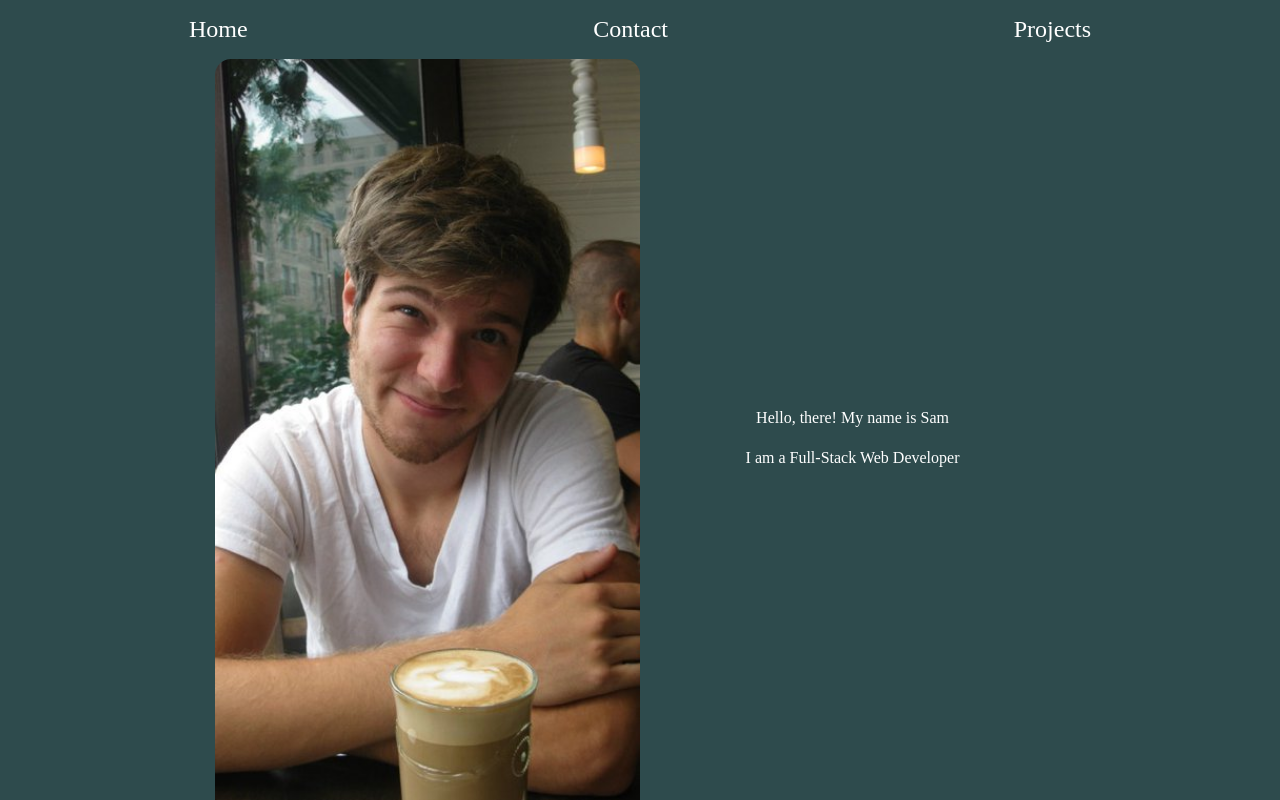
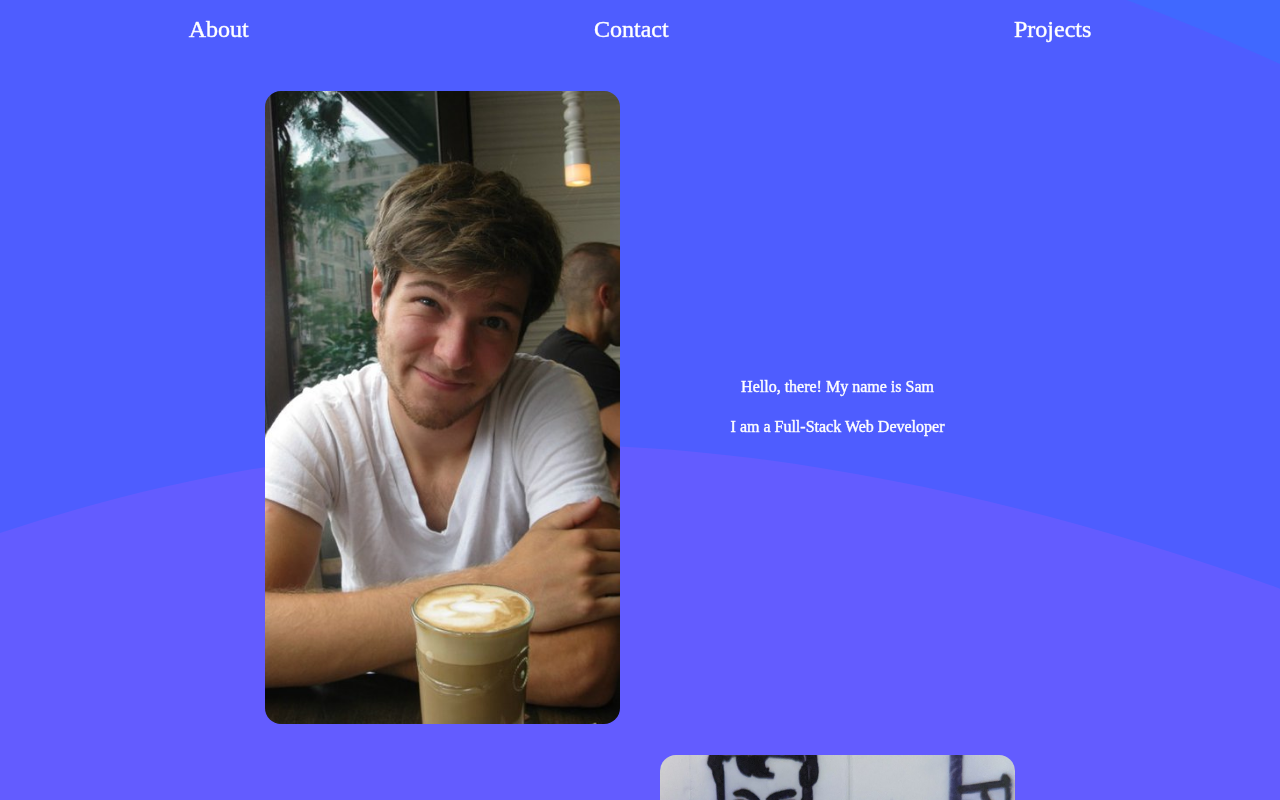
Before and after one commit to TheFivePips/Personal-Portfolio, a React (Create React App) app: page / in a window 1280 px wide. Shown: the top 800 px of the page. Built offline with nearby package versions, Linux system fonts and the light colour scheme.

Commit message:
made and styled the about page. probably still needs work but it looks decent

```diff
--- a/public/index.html
+++ b/public/index.html
@@ -15,6 +15,9 @@
       user's mobile device or desktop. See https://developers.google.com/web/fundamentals/web-app-manifest/
     -->
     <link rel="manifest" href="%PUBLIC_URL%/manifest.json" />
+
+    <link rel="stylesheet" href="https://cdn.jsdelivr.net/gh/devicons/devicon@v2.15.1/devicon.min.css">
+
     <!--
       Notice the use of %PUBLIC_URL% in the tags above.
       It will be replaced with the URL of the `public` folder during the build.
--- a/src/App.css
+++ b/src/App.css
@@ -1,6 +1,16 @@
+
+
+
 *{
-    background-color: rgb(46, 75, 77);
+    /* background-color: rgb(49, 80, 82); */
     color: white;
     padding: 0;
     margin: 0;
+    -webkit-text-stroke: 0.5px white;
+    ;
 }
+body{
+
+    background: no-repeat url('./assets/background.svg');
+    background-size: cover;
+}
--- a/src/App.js
+++ b/src/App.js
@@ -1,5 +1,5 @@
 import { BrowserRouter, Routes, Route } from "react-router-dom";
-import Home from "./pages/Home";
+import About from "./pages/About";
 import Contact from "./pages/Contact";
 import Projects from "./pages/Projects";
 import "../src/App.css"
@@ -8,7 +8,7 @@ function App() {
   return (
     <BrowserRouter>
       <Routes>
-        <Route path="/" element={<Home />} />
+        <Route path="/" element={<About />} />
         <Route path="/contact" element={<Contact />} />
         <Route path="/projects" element={<Projects />} />
       </Routes>
--- a/src/comonents/Nav.js
+++ b/src/comonents/Nav.js
@@ -17,6 +17,7 @@ const Nav = () => {
   font-wieght: bold;
   text-decoration: none;
   color: white;
+  transition: color 0.3s ease-in-out;
   &:hover {
     color:pink;
   }
@@ -24,7 +25,7 @@ const Nav = () => {
   return (
     <Header>
       <Nav>
-        <StyledLink to="/">Home</StyledLink>
+        <StyledLink to="/">About</StyledLink>
         <StyledLink to="/contact">Contact</StyledLink>
         <StyledLink to="/projects">Projects</StyledLink>
       </Nav>
--- /dev/null
+++ b/src/comonents/TechStack.js
@@ -0,0 +1,87 @@
+import React from 'react';
+import styled from 'styled-components';
+
+const TechStack = () => {
+
+  const StackContainer = styled.div`
+    width: 80vw;
+    display: flex;
+    align-items: center;
+    justify-content: space-around;
+    margin: 1rem;
+  `;
+  const IconContainer = styled.div`
+    display: flex;
+    flex-direction: column;
+    margin 4rem;
+    text-align: center;
+    width: 5rem;
+  `;
+ const styles ={
+  fontSize: "4rem",
+  margin: "0.5rem"
+ }
+
+  return (
+    <StackContainer>
+      <div className="col-1">
+        <IconContainer>
+          <i class="devicon-html5-plain colored" style={styles}></i>
+          <span>HTML5</span>
+        </IconContainer>
+        <IconContainer>
+          <i class="devicon-css3-plain colored" style={styles}></i>
+          <span>CSS</span>
+        </IconContainer>
+        <IconContainer>
+          <i class="devicon-javascript-plain colored" style={styles}></i>
+          <span>JavaScript</span>
+        </IconContainer>
+      </div>
+      <div className="col-2">
+        <IconContainer>
+          <i class="devicon-react-original colored" style={styles}></i>
+          <span>React</span>
+        </IconContainer>
+        <IconContainer>
+          <i class="devicon-express-original" style={styles}></i>
+          <span>Express</span>
+        </IconContainer>
+        <IconContainer>
+          <i class="devicon-mongodb-plain colored" style={styles}></i>
+          <span>MongoDB</span>
+        </IconContainer>
+      </div>
+      <div className="col-3">
+        <IconContainer>
+          <i class="devicon-nodejs-plain colored" style={styles}></i>
+          <span>Node</span>
+        </IconContainer>
+        <IconContainer>
+          <i class="devicon-git-plain colored" style={styles}></i>
+          <span>Git</span>
+        </IconContainer>
+        <IconContainer>
+          <i class="devicon-github-original colored" style={styles}></i>
+          <span>Github</span>
+        </IconContainer>
+      </div>
+      <div className="col-4">
+        <IconContainer>
+          <i class="devicon-sass-original colored" style={styles}></i>
+          <span>Sass</span>
+        </IconContainer>
+        <IconContainer>
+          <i class="devicon-npm-original-wordmark colored" style={styles}></i>
+          <span>NPM</span>
+        </IconContainer>
+        <IconContainer>
+          <i class="devicon-webpack-plain colored" style={styles}></i>
+          <span>Webpack</span>
+        </IconContainer>
+      </div>
+    </StackContainer>
+  );
+}
+
+export default TechStack;
--- /dev/null
+++ b/src/pages/About.js
@@ -0,0 +1,109 @@
+import React from "react";
+import { Link } from "react-router-dom";
+import Nav from "../comonents/Nav";
+import Coffee from "../assets/coffee.jpg"
+import Paramedic from '../assets/paramedic.jpg'
+import MeowWolf from '../assets/meowwolf.jpg'
+import styled, {keyframes} from "styled-components";
+import TechStack from "../comonents/TechStack";
+
+
+const About = () => {
+
+
+
+  const fadein = keyframes`
+    0% {
+    opacity: 0;
+  }
+  100% {
+    opacity: 1;
+  }
+  `
+  const Page = styled.div`
+
+
+  `;
+  const Section = styled.section`
+    max-width: 750px;
+    max-height 600px;
+    display: grid;
+    grid-template-rows: 1fr;
+    grid-template-columns: 1fr 1fr;
+    grid-gap: 2.5rem;
+    // border: 1px solid black;
+    margin: 0 auto;
+    padding: 2rem 0px;
+    align-items: center;
+    justify-content: center;
+    position: relative;
+
+  `;
+  const PPicture = styled.img`
+    height: 100%;
+    width: 100%;
+    border-radius: 1rem;
+    animation: ${fadein} 2s;
+
+  `;
+  const Para = styled.p`
+    line-height: 2.5rem;
+    text-align: center;
+    margin: 2rem;
+    animation: ${fadein} 2s;
+  `;
+
+
+  return (
+    <Page>
+      <Nav />
+      <Section>
+        <PPicture src={Coffee} alt="picture of me" />
+        <Para>
+          Hello, there! My name is Sam <br />I am a Full-Stack Web Developer
+        </Para>
+      </Section>
+      <Section>
+        <Para>
+          I used to be a Paramedic <br />
+          But I taught myself how to code
+          <br />
+          <sub>(this used to be one of my badges)</sub>
+        </Para>
+        <PPicture src={Paramedic} alt="My old badge" />
+      </Section>
+      <section
+        style={{
+          display: "flex",
+          flexDirection: "column",
+          justifyContent: "center",
+          alignItems: "center",
+        }}
+      >
+        <PPicture
+          src={MeowWolf}
+          alt="me at meow wolf"
+          style={{ width: "80vw", margin: "2rem" }}
+        />
+        <Para>
+          I have spent almost two years teaching myself how to build web
+          applications. <br />
+          <br />
+          Coming from an emergency medicine background is a drastic change in
+          pace,
+          <br /> but as a life-long-learner,
+          <br /> the world of programming offers endless intellectual curiosity
+          and exploration. <br />
+          <br />
+          Here are some of the technologies I am now proficient with:
+        </Para>
+        <TechStack />
+        <br />
+        And I am learning more everyday! Checkout my recent work{" "}
+        <Link to="/projects">here!</Link>
+      </section>
+    </Page>
+  );
+};
+
+export default About;
--- a/src/pages/Home.js
+++ /dev/null
@@ -1,45 +0,0 @@
-import React from "react";
-// import styled from "styled-components";
-import Nav from "../comonents/Nav";
-import Coffee from "../assets/coffee.jpg"
-import styled from "styled-components";
-
-const Home = () => {
-
-  const Section = styled.section`
-    width: 850px;
-    height 700px;
-    display: grid;
-    grid-template-rows: 1fr;
-    grid-template-columns: 1fr 1fr;
-    // border: 1px solid black;
-    margin: 0 auto;
-    align-items: center;
-    justify-content: center;
-
-  `;
-  const PPicture = styled.img`
-    height: 100%;
-    width: 100%;
-    border-radius: 1rem;
-
-
-  `
-  const Para = styled.p`
-    line-height: 2.5rem;
-    text-align: center;
-  `;
-
-
-  return (
-    <div>
-      <Nav />
-      <Section>
-        <PPicture src={Coffee} alt="picutre of me" />
-        <Para>Hello, there! My name is Sam <br/>I am a Full-Stack Web Developer</Para>
-      </Section>
-    </div>
-  );
-};
-
-export default Home;
```
Also changed, not shown: src/assets/background.svg (added), src/assets/meowwolf.jpg (added).
